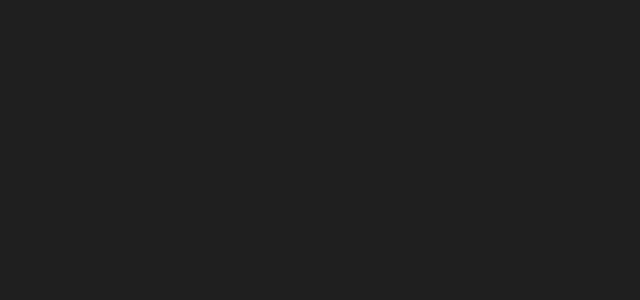
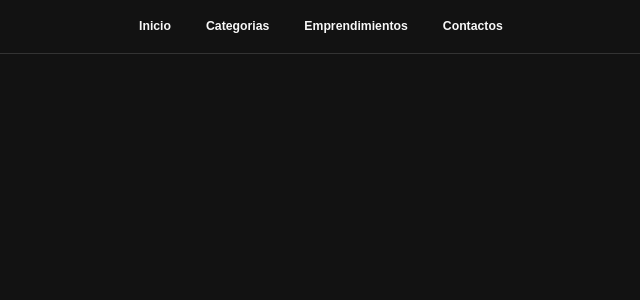
Before and after one commit to freddyrdev/emprendimientos, a React (Vite) app: page / in a window 1280 px wide. Shown: the top 300 px of the page, without its empty margins (36-676 px from the left). Built offline with nearby package versions, Linux system fonts and the light colour scheme.

Commit message:
Creacion del header de la pagina

```diff
--- a/src/features/layout/Header.tsx
+++ b/src/features/layout/Header.tsx
@@ -1,7 +1,14 @@
+import { Link } from "react-router"
+
 export const Header = () => {
     return (
-    <header>
-
+    <header className="border-b border-(--bordeOscuro) px-50 py-5">
+        <nav className="flex gap-10 negrita">
+            <Link to={""} className="hover:text-(--temaPrimario) animacion">Inicio</Link>
+            <Link to={""} className="hover:text-(--temaPrimario) animacion">Categorias</Link>
+            <Link to={""} className="hover:text-(--temaPrimario) animacion">Emprendimientos</Link>
+            <Link to={""} className="hover:text-(--temaPrimario) animacion">Contactos</Link>
+        </nav>
     </header>
     )
 }
--- a/src/index.css
+++ b/src/index.css
@@ -11,10 +11,10 @@
 }
 
 :root{
-  --fondoGeneral: #1f1f1f
-}
-*{
-  color: #f3f3f3;
+  --fondoGeneral: #121212;
+  --colorPrimario: #F8F8F8;
+  --bordeOscuro: #333333;
+  --temaPrimario: #03DAC6;
 }
 
 h1, h2, h3, h4, h5, h6{
@@ -25,3 +25,15 @@
 p, a, button{
   font-family: sans-serif;
 }
+
+@layer components{
+  *{
+    @apply text-sm font-bold
+  }
+  .negrita {
+    @apply text-(--colorPrimario) font-normal
+  }
+  .animacion {
+    @apply transition-all duration-75 ease-in
+  }
+}
```
